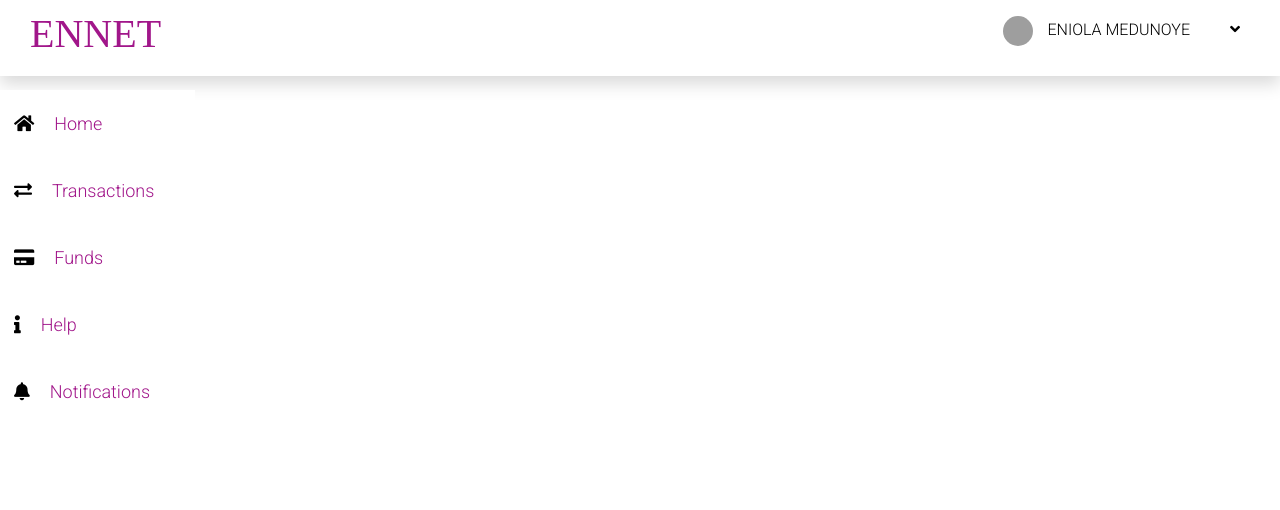
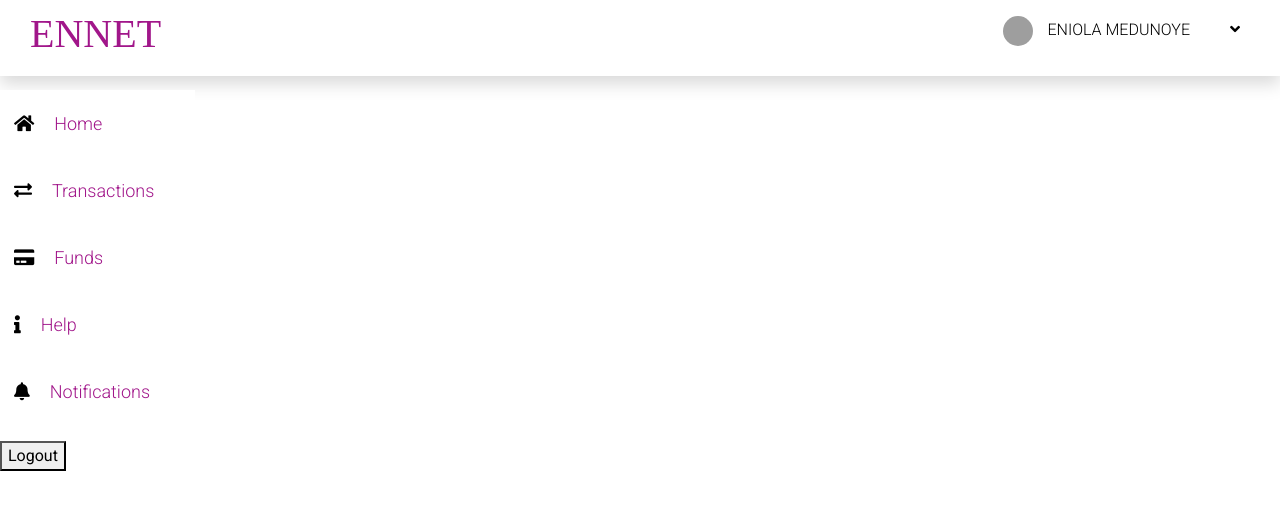
Before and after one commit to Ennyola/Wallet, a React (Create React App) app: page /funds in a window 1280 px wide. Shown: the top 510 px of the page. Built offline with nearby package versions, Linux system fonts and the light colour scheme; sample sign-in values are in the browser's storage; grey boxes are pictures that could not be loaded; a web font is replaced by a local one.

Commit message:
added a requireAuth HOC

```diff
--- a/src/components/App.js
+++ b/src/components/App.js
@@ -11,6 +11,7 @@ import Login from './Login'
 import Signup from './Signup'
 import Dashboard from './Dashboard'
 import Funds from './Funds'
+import requireAuth from './requireAuth'
 
 const link = new createHttpLink({
   uri : 'http://127.0.0.1:8000/graphiql/',
@@ -41,8 +42,8 @@ const App = ()=> {
       <BrowserRouter>
           <Route path = "/login" component = {Login}/>
           <Route path = "/signup" component = {Signup}/>
-          <Route path = "/dashboard" component = {Dashboard} />
-          <Route path = "/funds" component = {Funds}/>
+          <Route path = "/dashboard" component = { requireAuth(Dashboard)} />
+          <Route path = "/funds" component = {requireAuth(Funds)}/>
       </BrowserRouter>
     </ApolloProvider>
 
--- a/src/components/Funds.js
+++ b/src/components/Funds.js
@@ -1,9 +1,12 @@
 import React from 'react'
+import {useQuery, gql} from '@apollo/client'
 
 import Header from './Header'
 import SideBar from './Sidebar'
 
 const Funds =(props)=>{
+
+
     return(
         <div className = "funds">
             <Header/>
@@ -12,4 +15,6 @@ const Funds =(props)=>{
     )
 }
 
+const query = gql
+
 export default Funds
--- a/src/components/Header.js
+++ b/src/components/Header.js
@@ -1,7 +1,6 @@
 import React from 'react'
 import {image} from 'faker'
 
-import logo from '../public/images/ENNET.png'
 const Header = ()=>{
     return(
         <div className = "header shadow" >
@@ -10,7 +9,7 @@ const Header = ()=>{
             </div>
            <div>
                 <span className = "user-info">
-                    <img src={image.avatar()} alt="user-image"/>
+                    <img src={image.avatar()} alt="user-icon"/>
                     <span id = "user-name">ENIOLA MEDUNOYE</span>
                 </span>
                 <i className="fas fa-angle-down"></i>
--- a/src/components/Sidebar.js
+++ b/src/components/Sidebar.js
@@ -3,15 +3,22 @@ import {Link} from 'react-router-dom'
 
 class Sidebar extends Component {
     render(){
+       const onClick=(e)=>{
+            e.preventDefault()
+            console.log('hr')
+            localStorage.clear()
+            window.location.reload()
+        }
         return(
             <div className = "sidebar">
                 <ul >
-                    <Link to ="/dashboard"> <li><i class="fas fa-home"></i>Home</li></Link>
-                    <Link to = "/Transactions">    <li><i class="fas fa-exchange-alt"></i>Transactions</li></Link>
-                    <Link to = "/funds">  <li><i class="fas fa-credit-card"></i>Funds</li> </Link>
-                    <Link to = "/help">  <li><i class="fas fa-info"></i>Help</li></Link>
-                    <Link to = "/notifications">   <li><i class="fas fa-bell"></i>Notifications</li> </Link>
+                    <Link to ="/dashboard"> <li><i className="fas fa-home"></i>Home</li></Link>
+                    <Link to = "/Transactions">    <li><i className="fas fa-exchange-alt"></i>Transactions</li></Link>
+                    <Link to = "/funds">  <li><i className="fas fa-credit-card"></i>Funds</li> </Link>
+                    <Link to = "/help">  <li><i className="fas fa-info"></i>Help</li></Link>
+                    <Link to = "/notifications">   <li><i className="fas fa-bell"></i>Notifications</li> </Link>
                 </ul>
+                <button onClick = {onClick}>Logout</button>
             </div>
         )
     }
--- /dev/null
+++ b/src/components/requireAuth.js
@@ -0,0 +1,22 @@
+import React, {useEffect} from 'react'
+import { useQuery } from '@apollo/client'
+
+import getUserQuery from '../queries/getUser'
+
+export default (WrappedComponent) => {
+    const RequireAuth = (props) => {
+
+        const token = localStorage.getItem('token')
+            if(!token){
+
+                props.history.push('/login')
+            }
+        return ( <
+            WrappedComponent {...props }
+            />
+
+        )
+
+    }
+    return RequireAuth
+}
--- a/src/public/css/all.css
+++ b/src/public/css/all.css
@@ -24,7 +24,7 @@ html {
     color: #A1168A;
 }
 
-.header [alt="user-image"] {
+.header [alt="user-icon"] {
     width: 30px !important;
     height: 30px !important;
     border-radius: 45px;
```
